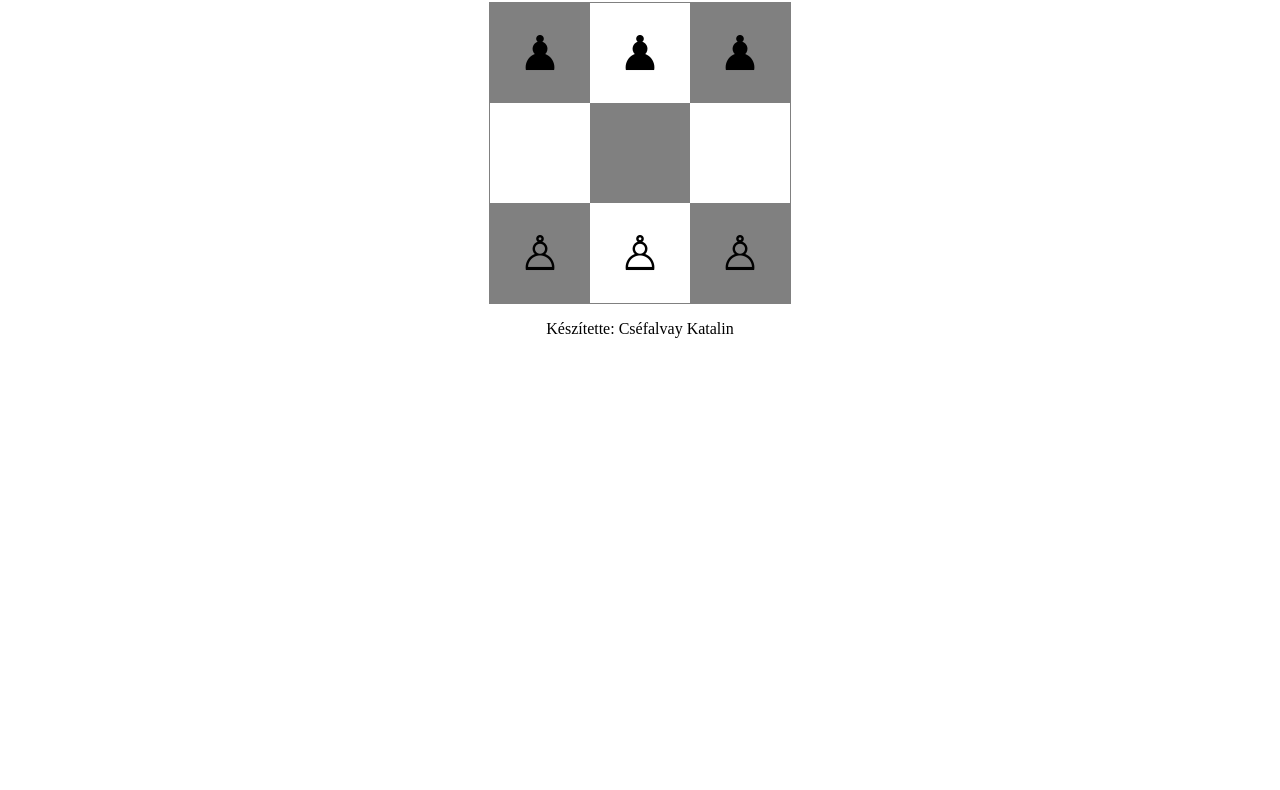
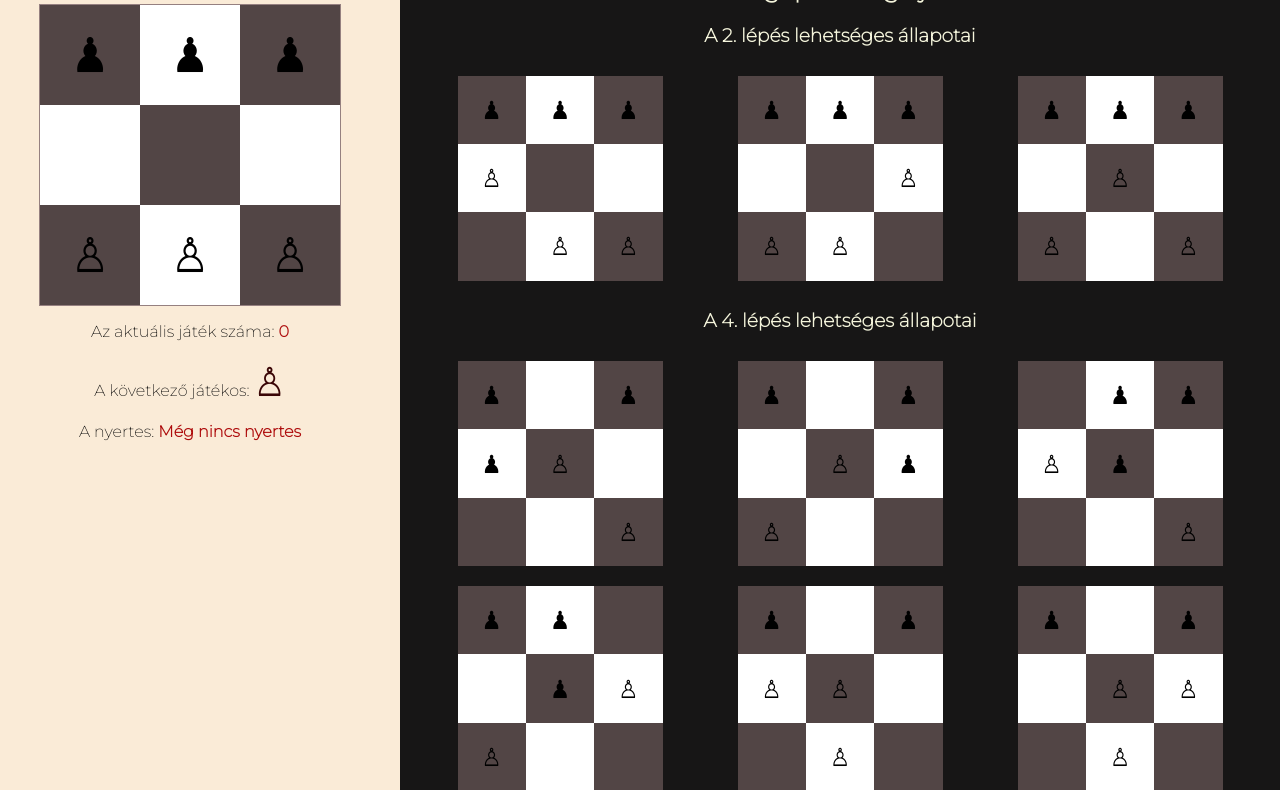
Before and after one commit to csefikatalin/hexaPawn, a plain HTML site: page index.html in a window 1280 px wide. Shown: the part 65-855 px from the top of the page. Before the commit the page ends 800 px from the top, so only its background shows below. Drawn offline with nearby package versions, Linux system fonts and the light colour scheme; a web font is replaced by a local one.

Commit message:
gyufásdobozok megjelenítése és css

```diff
--- /dev/null
+++ b/controller/GyufasDobozController.js
@@ -0,0 +1,12 @@
+import  GyufasDobozModell  from "../model/GyufasDobozModell.js";
+import  GyufasDobozokView  from "../view/gyufasdobozok/GyufasDobozokView.js"
+class GyufasDobozController {
+    #gyufasdDobozModel;
+    #gyufasDobozokView;
+    constructor() {
+        this.#gyufasdDobozModel = new GyufasDobozModell();
+        this.#gyufasDobozokView = new GyufasDobozokView(this.#gyufasdDobozModel.gyufasdDobozLista);
+    }
+
+}
+export default GyufasDobozController;
--- a/controller/JatekterController.js
+++ b/controller/JatekterController.js
@@ -1,13 +1,18 @@
 import JatekterModel from "../model/JatekterModel.js";
-import JatekterView from "../view/JatekterView.js";
+import JatekterView from "../view/sakktabla/JatekterView.js";
+import InfoView from "../view/sakktabla/InfoView.js";
 class JatekterController {
     #kiKovetkezik;
 
     #jatekterView;
     #jatekterModel;
+    #infoView;
+    #babuLista=[]
     constructor() {
+        this.#babuLista=["♙","♟","♟"]
         this.#jatekterModel = new JatekterModel();
         this.#jatekterView = new JatekterView(this.#jatekterModel.lista);
+        this.#infoView = new InfoView($(".info"));
         this.#kiKovetkezik = -1;
         this.blocked = false;
         //JatekElem váltja ki az eseményt
@@ -29,13 +34,15 @@ class JatekterController {
         $(window).on("ideLepek", (event) => {
             //már van kiválasztott bábu, meghatározom, hoyg hova lépek vele.
             this.#jatekterModel.kivalasztottLepes(event.detail);
-            console.log(event.detail);
             this.#kiKovetkezik = this.#kiKovetkezik * -1;
             this.#jatekterView.aktAllapotMegjelenit(
                 this.#jatekterModel.lista,
                 this.#kiKovetkezik
             );
             this.blocked = false;
+            console.log(this.#babuLista,this.#kiKovetkezik+1)
+            this.#infoView.setKovJatekosElem(this.#babuLista[this.#kiKovetkezik+1])
+
         });
     }
     #lehetsegesLepesek(index) {
--- a/index.html
+++ b/index.html
@@ -14,13 +14,35 @@
 </head>
 
 <body>
+
+
     <main>
-        <header> <h2> Hexapawn </h2></header>
         <article>
+            <header>
+                <h1> Hexapawn </h1>
+            </header>
+            <div class="jatekter"></div>
+            <div class="info">
 
+            </div>
         </article>
-        <footer><p> Készítette: Cséfalvay Katalin</p> </footer>
+        <section>
+            <h2>A gép startégiája</h2>
+            <div class="gyufasdobozok">
+                <h3>A 2. lépés lehetséges állapotai</h3>
+                <div class="lepes2"></div>
+                <h3>A 4. lépés lehetséges állapotai</h3>
+                <div class="lepes4"></div>
+                <h3>A 6. lépés lehetséges állapotai</h3>
+                <div class="lepes6"></div>
+            </div>
+        </section>
+
     </main>
+    <footer>
+        <p> Készítette: Cséfalvay Katalin</p>
+    </footer>
+
 </body>
 
 </html>
--- /dev/null
+++ b/model/GyufasDobozModell.js
@@ -0,0 +1,14 @@
+import { gyufasDobozLista } from "./gyufasdobozlista.js";
+class GyufasDobozModell {
+    #gyufasdDobozLista;
+    constructor() {
+        this.#gyufasdDobozLista = gyufasDobozLista;
+    }
+    get gyufasdDobozLista() {
+        return this.#gyufasdDobozLista;
+    }
+    set gyufasDobozLista(index){
+        console.log("beállítom az aktuális doboz állapotát")
+    }
+}
+export default GyufasDobozModell
--- /dev/null
+++ b/model/gyufasdobozlista.js
@@ -0,0 +1,267 @@
+export const gyufasDobozLista = [
+    { lepesszam:2,
+        jatekter: ["♟", "♟", "♟",
+                    "♙", "", "",
+                    "", "♙", "♙"],
+        lepesek: [
+            [1, 3],
+            [1, 4],
+            [2, 5],
+        ],
+    },
+    {lepesszam:2,
+        jatekter: ["♟", "♟", "♟",
+                    "", "", "♙",
+                    "♙", "♙", ""],
+        lepesek: [
+            [0, 3],
+            [1, 4],
+            [1, 5],
+        ],
+    },
+    {lepesszam:2,
+        jatekter: ["♟", "♟", "♟", "", "♙", "", "♙", "", "♙"],
+        lepesek: [
+            [0, 3],
+            [0, 4],
+            [2, 4],
+            [2, 5],
+        ],
+    },
+
+    //4. indexű lépések
+
+    {lepesszam:4,
+        jatekter: ["♟", "", "♟", "♟", "♙", "", "", "", "♙"],
+        lepesek: [
+            [0, 4],
+            [2, 4],
+            [2, 5],
+            [3, 6],
+        ],
+    },
+    {lepesszam:4,
+        jatekter: ["♟", "", "♟", "", "♙", "♟", "♙", "", ""],
+        lepesek: [
+            [0, 3],
+            [0, 4],
+            [2, 4],
+            [5, 8],
+        ],
+    },
+    {lepesszam:4,
+        jatekter: ["", "♟", "♟", "♙", "♟", "", "", "", "♙"],
+        lepesek: [
+            [1, 3],
+            [2, 5],
+            [4, 7],
+            [4, 8],
+        ],
+    },
+    {lepesszam:4,
+        jatekter: ["♟", "♟", "", "", "♟", "♙", "♙", "", ""],
+        lepesek: [
+            [0, 3],
+            [1, 5],
+            [4, 6],
+            [4, 7],
+        ],
+    },
+    {lepesszam:4,
+        jatekter: ["♟", "", "♟", "♙", "♙", "", "", "♙", ""],
+        lepesek: [
+            [0, 4],
+            [2, 4],
+            [2, 5],
+        ],
+    },
+    {lepesszam:4,
+        jatekter: ["♟", "", "♟", "", "♙", "♙", "", "♙", ""],
+        lepesek: [
+            [0, 3],
+            [0, 4],
+            [2, 4],
+        ],
+    },
+    {lepesszam:4,
+        jatekter: ["♟", "♟", "", "♙", "", "♙", "", "", "♙"],
+        lepesek: [
+            [1, 3],
+            [1, 4],
+            [1, 5],
+        ],
+    },
+    {lepesszam:4,
+        jatekter: ["", "♟", "♟", "♙", "", "♙", "♙", "", ""],
+        lepesek: [
+            [1, 3],
+            [1, 4],
+            [1, 5],
+        ],
+    },
+    {lepesszam:4,
+        jatekter: ["", "♟", "♟", "", "♟", "♙", "♙", "", ""],
+        lepesek: [
+            [1, 5],
+            [4, 6],
+            [4, 7],
+        ],
+    },
+    {lepesszam:4,
+        jatekter: ["♟", "♟", "", "♙", "♟", "", "", "", "♙"],
+        lepesek: [
+            [1, 3],
+            [4, 7],
+            [4, 8],
+        ],
+    },
+    {lepesszam:4,
+        jatekter: ["", "♟", "♟", "♟", "♙", "♙", "♙", "", ""],
+        lepesek: [
+            [1, 5],
+            [2, 4],
+        ],
+    },
+    {lepesszam:4,
+        jatekter: ["♟", "♟", "", "♙", "♙", "♟", "", "", "♙"],
+        lepesek: [
+            [0, 4],
+            [1, 3],
+        ],
+    },
+    {lepesszam:4,
+        jatekter: ["♟", "", "♟", "♟", "", "♙", "", "♙", ""],
+        lepesek: [
+            [3, 6],
+            [3, 7],
+        ],
+    },
+    {lepesszam:4,
+        jatekter: ["♟", "", "♟", "♙", "", "♟", "", "♙", ""],
+        lepesek: [
+            [5, 7],
+            [5, 8],
+        ],
+    },
+    {lepesszam:4,
+        jatekter: ["", "♟", "♟", "", "♙", "", "", "", "♙"],
+        lepesek: [
+            [2, 4],
+            [2, 5],
+        ],
+    },
+    {lepesszam:4,
+        jatekter: ["♟", "♟", "", "", "♙", "", "♙", "", ""],
+        lepesek: [
+            [0, 3],
+            [0, 4],
+        ],
+    },
+    {lepesszam:4,
+        jatekter: ["", "♟", "♟", "", "♙", "", "♙", "", ""],
+        lepesek: [
+            [2, 4],
+            [2, 5],
+        ],
+    },
+    {lepesszam:4,
+        jatekter: ["♟", "♟", "", "", "♙", "", "", "", "♙"],
+        lepesek: [
+            [0, 3],
+            [0, 4],
+        ],
+    },
+    { lepesszam:4,jatekter: ["♟", "", "♟", "♙", "", "", "", "", "♙"], lepesek: [[2, 5]] },
+    { lepesszam:4,jatekter: ["♟", "", "♟", "", "", "♙", "♙", "", ""], lepesek: [[0, 3]] },
+
+    //6. indexű lépések
+
+    {lepesszam:6,
+        jatekter: ["", "", "♟", "♟", "♟", "♙", "", "", ""],
+        lepesek: [
+            [3, 6],
+            [4, 7],
+        ],
+    },
+    {lepesszam:6,
+        jatekter: ["♟", "", "", "♙", "♟", "♟", "", "", ""],
+        lepesek: [
+            [4, 7],
+            [5, 8],
+        ],
+    },
+    { lepesszam:6,jatekter: ["♟", "", "", "♙", "♙", "♙", "", "", ""], lepesek: [[0, 4]] },
+    {lepesszam:6, jatekter: ["", "", "♟", "♙", "♙", "♙", "", "", ""], lepesek: [[2, 4]] },
+    {lepesszam:6,
+        jatekter: ["", "♟", "", "♟", "♙", "♙", "", "", ""],
+        lepesek: [
+            [1, 5],
+            [3, 6],
+        ],
+    },
+    {lepesszam:6,
+        jatekter: ["", "♟", "", "♙", "♙", "♟", "", "", ""],
+        lepesek: [
+            [1, 3],
+            [5, 8],
+        ],
+    },
+    {lepesszam:6,
+        jatekter: ["♟", "", "", "♟", "♟", "♙", "", "", ""],
+        lepesek: [
+            [3, 6],
+            [4, 7],
+        ],
+    },
+    {lepesszam:6,
+        jatekter: ["", "", "♟", "♟", "♙", "", "", "", ""],
+        lepesek: [
+            [2, 4],
+            [2, 5],
+            [3, 6],
+        ],
+    },
+    {lepesszam:6,
+        jatekter: ["♟", "", "", "", "♙", "♟", "", "", ""],
+        lepesek: [
+            [0, 3],
+            [0, 4],
+            [5, 8],
+        ],
+    },
+    {lepesszam:6,
+        jatekter: ["", "♟", "", "♙", "♟", "", "", "", ""],
+        lepesek: [
+            [1, 3],
+            [4, 7],
+        ],
+    },
+    {lepesszam:6,
+        jatekter: ["", "♟", "", "", "♟", "♙", "", "", ""],
+        lepesek: [
+            [1, 5],
+            [4, 7],
+        ],
+    },
+    {lepesszam:6,
+        jatekter: ["♟", "", "", "♟", "♙", "", "", "", ""],
+        lepesek: [
+            [0, 4],
+            [3, 6],
+        ],
+    },
+    {lepesszam:6,
+        jatekter: ["", "", "♟", "", "♙", "♟", "", "", ""],
+        lepesek: [
+            [2, 4],
+            [5, 8],
+        ],
+    },
+    {lepesszam:6,
+        jatekter: ["", "", "♟", "♙", "♟", "♟", "", "", ""],
+        lepesek: [
+            [4, 7],
+            [5, 8],
+        ],
+    },
+];
--- a/script.js
+++ b/script.js
@@ -1,6 +1,8 @@
 import JatekterController from "./controller/JatekterController.js";
+import GyufasDobozController from "./controller/GyufasDobozController.js";
 
 $(function () {
     new JatekterController();
+    new GyufasDobozController();
     //console.log = function() {}; kikapcsolja a console.log-ot
 });
--- a/stilus.css
+++ b/stilus.css
@@ -1,55 +1,118 @@
-:root{
-    --szel:100px
+@import url("https://fonts.googleapis.com/css2?family=Alkatra&family=Montserrat:wght@200&family=Roboto:wght@100;300&display=swap");
+:root {
+    --szel: 100px;
+    --barna: rgb(82, 69, 69);
+    --vilagosbarna: rgb(149, 128, 128);
+    --vilagoszold: rgb(83, 225, 83);
+    --zold: rgb(49, 170, 49);
+}
+body {
+    background-color: antiquewhite;
+    margin: 0;
+    box-sizing: border-box;
+    font-family: Montserrat, Tahoma, Geneva, Verdana, sans-serif;
 }
 main {
     width: 100%;
     text-align: center;
     margin: auto;
+    display: grid;
+    grid-template-columns: calc(3 * var(--szel) + 100px) auto;
+}
+header h1 {
+    text-align: center;
 }
 article {
+    padding: 0 20px 20px 0;
+}
+.jatekter {
     margin: auto;
 
     max-width: calc(3 * var(--szel));
-    border: 1px solid gray;
+    border: 1px solid var(--vilagosbarna);
     display: grid;
-    grid-template-columns: repeat(3,1fr);
+    grid-template-columns: repeat(3, 1fr);
+}
 
-}
-article div {
-    background: rgb(115, 226, 81);
-}
-.elem {
-    max-width:var(--szel);
-    display:flex;
+article .elem {
+    max-width: var(--szel);
+    display: flex;
     justify-content: center;
     align-items: center;
     /* font-size: calc(var(--szel) * 2 / 3); */
     font-size: 3em;
     cursor: pointer;
-    aspect-ratio:1;
+    aspect-ratio: 1;
 }
 
-.valaszthatomezo {
-    background-color: lightgray;
-    cursor: grab;
+/** gyufásdobozok elrendezése és formázása*/
+section {
+    background: rgb(23, 22, 22);
+    color: beige;
+    padding: 20px;
 }
-.lephetomezo {
-    background-color: orange;
-    cursor: grab;
+.lepes2,
+.lepes4,
+.lepes6 {
+    padding: 10px;
+    display: flex;
+    flex-wrap: wrap;
+    justify-content: flex-start;
+    gap: 20px;
 }
-.szurke {
-    background-color: gray;
+.doboz {
+    margin: auto;
+    max-width: calc(var(--szel) * 3);
+    flex: 0 0 25%;
+    /* border: 1px solid var(--barna) */
+    display: grid;
+    grid-template-columns: repeat(3, 1fr);
+    gap: 0;
+    aspect-ratio: 1;
+}
+.doboz .elem {
+    max-width: var(--szel);
+    display: flex;
+    justify-content: center;
+    align-items: center;
+    color: rgb(82, 69, 69);
+    color: black;
+    font-size: 25px;
 
+    aspect-ratio: 1;
 }
-.feher {
-    background-color: white;
+/**infopanel*/
+.info p span {
 
+    color:rgb(174, 13, 13);
+    font-weight:bold;
 }
-
-@media screen and (max-width:200px) {
-    .elem {
-
-        font-size: 2em;
-
+.info .kovjatekos span {
+    font-size:30pt;
+    color:rgb(58, 6, 6);
+    font-weight:bold;
+}
+@media screen and (max-width: 900px) {
+    main {
+        grid-template-columns: auto;
     }
 }
+@media screen and (max-width: 700px) {
+    .doboz .elem {
+        font-size: 25px;
+    }
+}
+@media screen and (max-width: 500px) {
+    .doboz {
+        flex: 0 0 35%;
+    }
+}
+@media screen and (max-width: 400px) {
+    .elem {
+        font-size: 2em;
+    }
+
+    .doboz {
+        flex: 0 0 45%;
+    }
+}
--- a/view/Elem.js
+++ b/view/Elem.js
@@ -24,7 +24,7 @@ class Elem {
     szinBeallit() {
         if (this.dataId % 2 == 0) {
             this.elem.css({
-                "background-color": "gray",
+                "background-color": "var(--barna)",
                 "cursor": "pointer",
                 "border":"none"
             });
--- /dev/null
+++ b/view/gyufasdobozok/GyufasDobozView.js
@@ -0,0 +1,31 @@
+import Elem from "../Elem.js";
+/* console.log = function() {} */
+class GyufasDobozView {
+    #allapotLista = [];
+    #adat = [];
+    constructor(adat, dataId, szuloElem) {
+        this.#allapotLista = adat.jatekter;
+        this.szuloElem = szuloElem;
+        this.#adat = adat;
+        this.#init();
+    }
+
+    #init() {
+        this.szuloElem.append("<div class='doboz'></div>");
+
+        this.#allapotLista.forEach((element, index) => {
+            new GyufasDobozElemView(
+                element,
+                index,
+                this.szuloElem.children(".doboz:last-child")
+            );
+        });
+    }
+}
+export default GyufasDobozView;
+class GyufasDobozElemView extends Elem {
+    constructor(adat, dataId, szuloElem) {
+        super(adat, dataId, szuloElem);
+
+    }
+}
--- /dev/null
+++ b/view/gyufasdobozok/GyufasDobozokView.js
@@ -0,0 +1,24 @@
+import GyufasDobozView from "./GyufasDobozView.js";
+class GyufasDobozokView {
+    #lista = [];
+    constructor(lista) {
+        this.#lista = lista;
+        this.#init();
+
+    }
+    #init() {
+        this.#lista.forEach((element,index) => {
+            let szuloElem= $(`.gyufasdobozok .lepes${element.lepesszam}`)
+
+            new GyufasDobozView(element,index, szuloElem);
+        });
+    }
+}
+export default GyufasDobozokView;
+/*
+ let szuloElem2 = ".gyufasdobozok .lepes2";
+let szuloElem4 = ".gyufasdobozok .lepes4";
+let szuloElem6 = ".gyufasdobozok .lepes6";
+let szuloElem= $(`.gyufasdobozok .lepes${this.#adat.lepesszam}`)
+
+console.log(szuloElem) */
--- /dev/null
+++ b/view/sakktabla/InfoView.js
@@ -0,0 +1,26 @@
+class InfoView {
+    constructor(szuloElem) {
+        szuloElem.append(
+            `<p class='sorszam'>Az aktuális játék száma: <span>0</span></p>
+            <p class='kovjatekos'>A következő játékos: <span>♙</span></p>
+            <p class='nyertes'>A nyertes: <span>Még nincs nyertes</span></p>`
+        );
+        this.sorszamElem = $(".sorszam span");
+        this.kovjatekosElem = $(".kovjatekos span");
+        this.nyertesElem = $(".nyertes span");
+    }
+    setKovJatekosElem(ertek) {
+        this.kovjatekosElem.text(ertek);
+        //this.kovJatekosElem.html(ertek);
+    }
+    setSorszamElem(ertek) {
+        this.sorszamElem.text(ertek);
+        //this.kovJatekosElem.html(ertek);
+    }
+    setNyertesElem(ertek) {
+        this.nyertesElem.text(ertek);
+        //this.kovJatekosElem.html(ertek);
+    }
+}
+
+export default InfoView;
--- a/view/JatekElem.js
+++ b/view/sakktabla/JatekElem.js
@@ -1,4 +1,4 @@
-import Elem from "./Elem.js";
+import Elem from "../Elem.js";
 class JatekElem extends Elem {
     #lepheto;
 
@@ -11,9 +11,7 @@ class JatekElem extends Elem {
             }
             if (this.#lepheto) {
                 this.#trigger("ideLepek", this.dataId);
-                console.log(this.#lepheto)
             }
-
         });
 
         this.elem.on("mouseenter", () => {
@@ -28,9 +26,9 @@ class JatekElem extends Elem {
         //kiszínezi azokat a cellákat, ahova léphet a kiválasztott bábu.
 
         this.elem.css({
-            "background-color": "rgb(115, 226, 81)",
+            "background-color": "var(--zold)",
             cursor: "grab",
-            border: "0.5px solid lightgray",
+            border: "0.5pt solid var(--vilagosbarna)",
         });
     }
 
@@ -38,11 +36,11 @@ class JatekElem extends Elem {
         //this.#trigger("lehetsegeslepesek", this.dataId);
         if (!this.allapot) {
             this.elem.css({
-                "background-color": "rgb(198, 231, 188)",
+                "background-color": "var(--vilagoszold)",
                 cursor: "grab",
             });
         }
-       /*  if (this.#lepheto) {
+        /*  if (this.#lepheto) {
             this.elem.css({
                 "background-color": "rgb(115, 226, 81)",
                 cursor: "grab",
--- a/view/JatekterView.js
+++ b/view/sakktabla/JatekterView.js
@@ -9,7 +9,7 @@ class JatekterView {
     }
     #jatekterAlapallapot(lista) {
         //inicializálja a játékteret
-        let szuloElem = $("article"); //itt lesznek a kártyák
+        let szuloElem = $(".jatekter"); //itt lesznek a kártyák
         for (let index = 0; index < lista.length; index++) {
             //új elem létrehozása
             const elem = new JatekElem(lista[index], index, szuloElem); //Kártya osztály példányosítása
```
